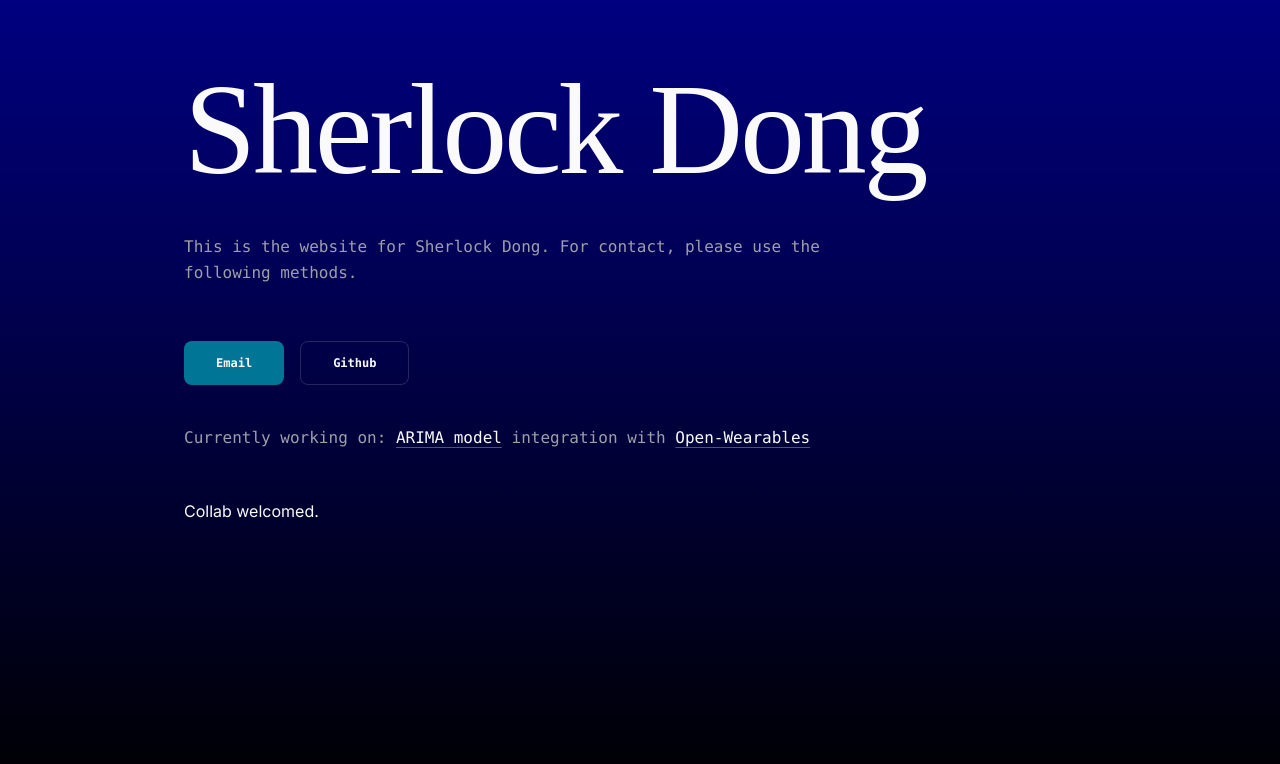
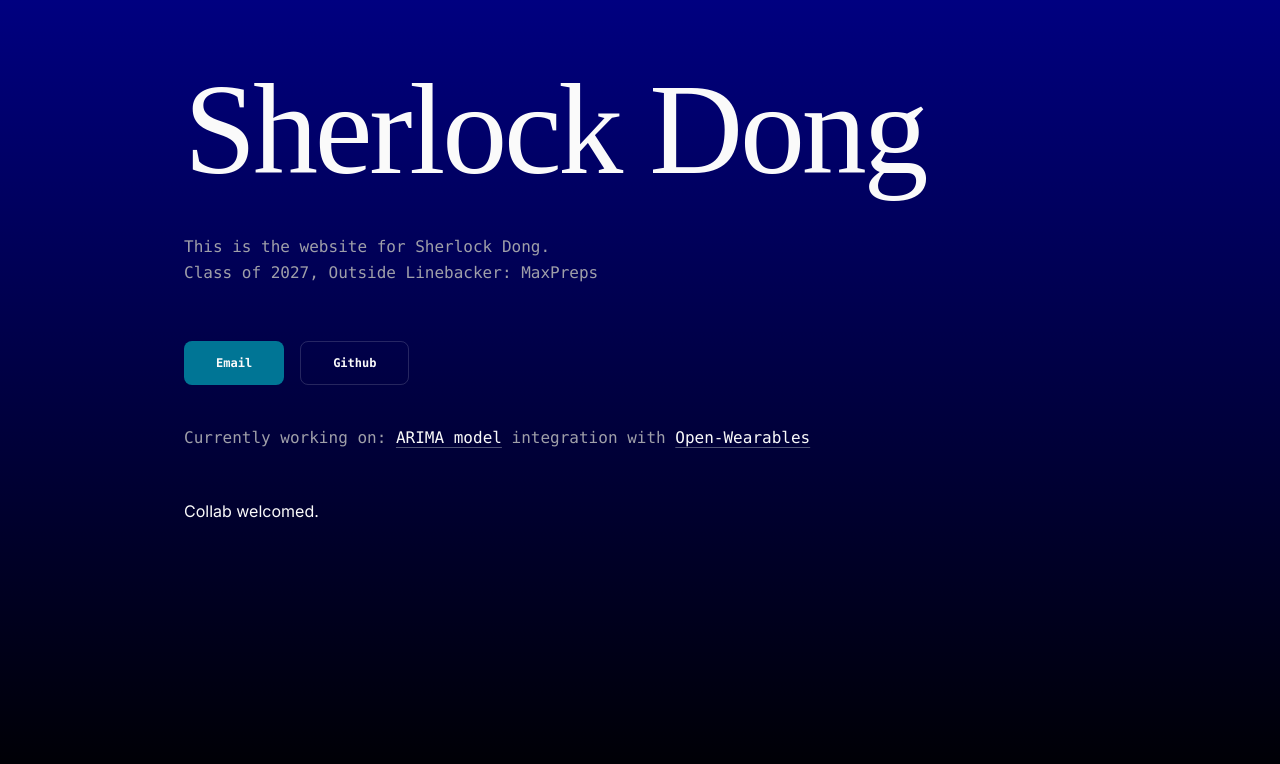
Before and after one commit to sherlockdong/dyk, a Next.js app: page / in a window 1280 px wide. Shown: the top 764 px of the page. Built offline with nearby package versions, Linux system fonts and the light colour scheme; a web font is replaced by a local one.

Commit message:
football

```diff
--- a/src/app/page.jsx
+++ b/src/app/page.jsx
@@ -18,9 +18,11 @@ export default function Home() {
         </h1>
 
         <p className="max-w-2xl font-mono text-base text-muted-foreground leading-relaxed mt-4">
-          This is the website for Sherlock Dong. For contact, please use the following methods.
+          This is the website for Sherlock Dong. <br />
+          Class of 2027, Outside Linebacker: <Link href="https://www.maxpreps.com/ga/rabun-gap/rabun-gap-nacoochee-eagles/athletes/sherlock-dong/?careerid=sv92viqcr42rb">
+            MaxPreps
+          </Link>
         </p>
-
         <div className="flex flex-wrap items-center gap-4 mt-8">
           <Link
             href="mailto:sherlockdong2007@gmail.com"
```
